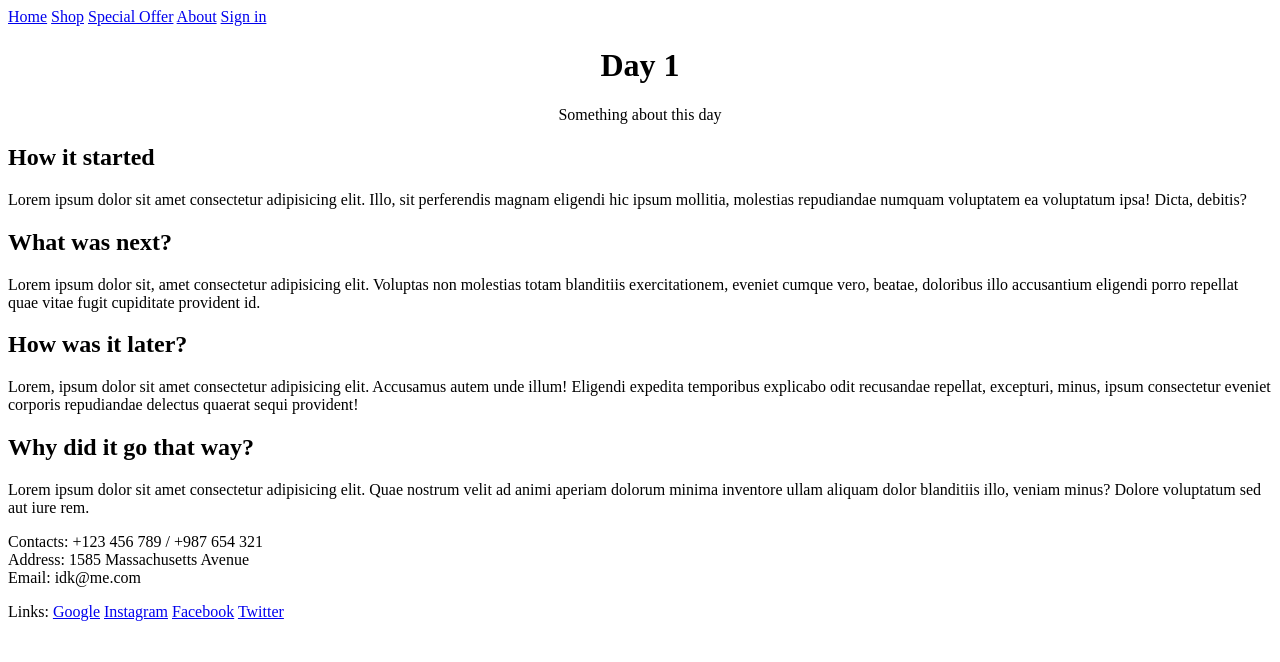
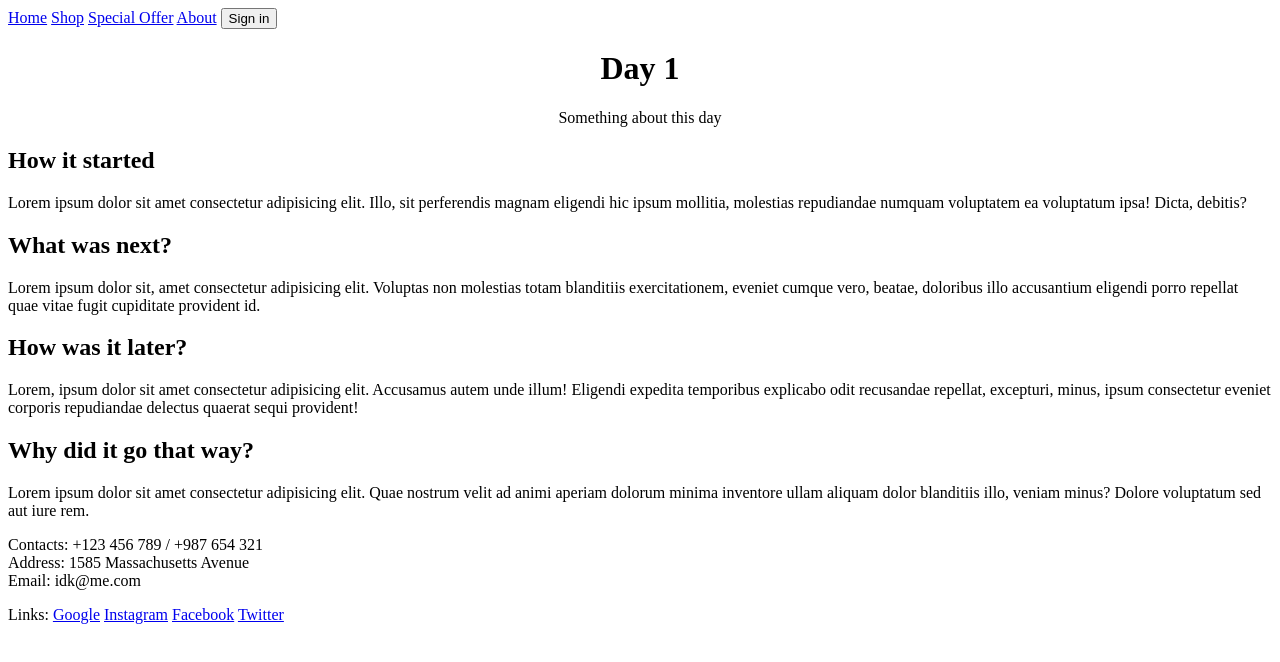
Before and after one commit to irina-cebotari/homework4, a plain HTML site: page index.html in a window 1280 px wide. Drawn offline with Linux system fonts and the light colour scheme.

Commit message:
homework final html

```diff
--- a/index.html
+++ b/index.html
@@ -14,7 +14,7 @@
             <a href="https://i.pinimg.com/564x/be/e0/6e/bee06ef8e53301bfec62741dfc76785d.jpg" target="_blank">Shop</a>
             <a href="https://i.pinimg.com/564x/52/e8/ea/52e8eadb443f1e62b0bcb7bb6874e8bf.jpg" target="_blank">Special Offer</a>
             <a href="https://i.pinimg.com/564x/77/c0/c3/77c0c34983744d94a363d68a312385b8.jpg" target="_blank">About</a>
-            <a href="http://127.0.0.1:5500/login.html" target="_blank">Sign in</a>
+            <a href="https://i.pinimg.com/564x/4c/2c/54/4c2c54538822ca50d192c8c8ad193de9.jpg"><button type="submit">Sign in</button></a>
         </nav>
     </header>
 
@@ -22,14 +22,14 @@
         <h1 style="text-align: center;">Day 1</h1>
         <p style="text-align: center;">Something about this day</p>
         <section>
+            <article>
             <h2>How it started</h2>
-            <article>
             <p>Lorem ipsum dolor sit amet consectetur adipisicing elit.
                 Illo, sit perferendis magnam eligendi hic ipsum mollitia, molestias
                 repudiandae numquam voluptatem ea voluptatum ipsa! Dicta, debitis?</p>
             </article>
-            <h2>What was next?</h2>
             <article>
+                <h2>What was next?</h2>
                 <p>Lorem ipsum dolor sit, amet consectetur adipisicing elit.
                     Voluptas non molestias totam blanditiis exercitationem, eveniet cumque vero, beatae,
                     doloribus illo accusantium eligendi porro repellat quae vitae fugit cupiditate provident id.</p>
@@ -37,16 +37,18 @@
             </section>
 
         <section>
-            <h2>How was it later?</h2>
             <article>
+                <h2>How was it later?</h2>
                 <p>Lorem, ipsum dolor sit amet consectetur adipisicing elit. Accusamus autem unde illum!
                     Eligendi expedita temporibus explicabo odit recusandae repellat, excepturi, minus, ipsum
                     consectetur eveniet corporis repudiandae delectus quaerat sequi provident!</p>
             </article>
+            <article>
            <h2>Why did it go that way?</h2>
            <p>Lorem ipsum dolor sit amet consectetur adipisicing elit.
             Quae nostrum velit ad animi aperiam dolorum minima inventore ullam aliquam
             dolor blanditiis illo, veniam minus? Dolore voluptatum sed aut iure rem.</p>
+            </article>
         </section>
 
         <footer>
```
